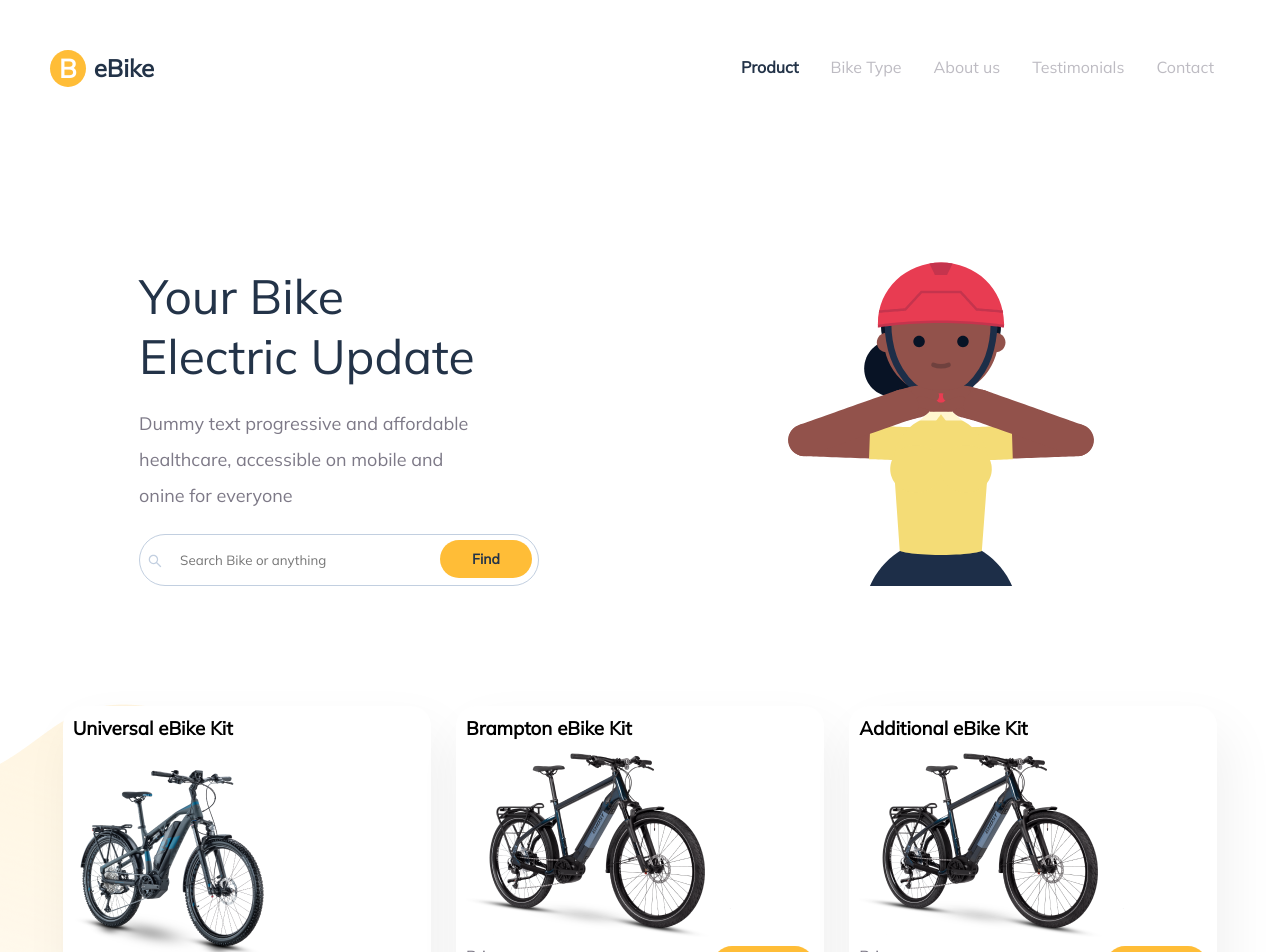
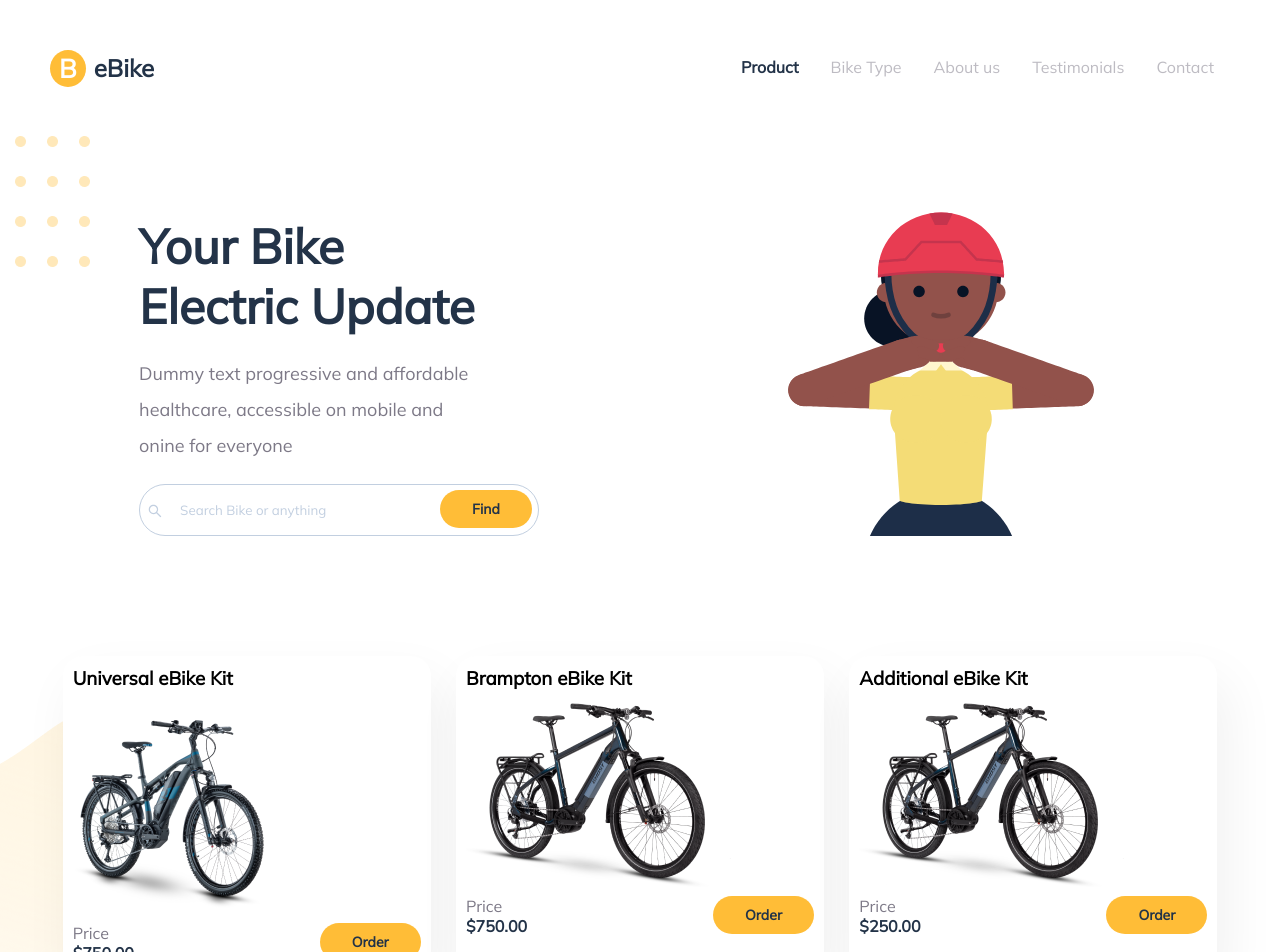
Before and after one commit to 5iveemmy/lottie, a React (Create React App) app: page / in a window 1280 px wide. Shown: the top 952 px of the page. Built offline with nearby package versions, Linux system fonts and the light colour scheme.

Commit message:
add dotss png

```diff
--- a/src/components/Bikes/BikeKit.elements.js
+++ b/src/components/Bikes/BikeKit.elements.js
@@ -10,7 +10,9 @@ export const ForVector = styled.div`
 
 export const VectorImg = styled.img``;
 
-export const BikeKits = styled.div``;
+export const BikeKits = styled.div`
+  padding-top: 50px;
+`;
 
 export const BikeKitWrap = styled.div`
   display: flex;
--- a/src/components/HeroSection/HeroSection.elements.js
+++ b/src/components/HeroSection/HeroSection.elements.js
@@ -3,6 +3,15 @@ import { AiOutlineSearch } from "react-icons/ai";
 
 export const HeroSect = styled.div`
   cursor: pointer;
+  padding-bottom: 50px;
+`;
+
+export const ForDotss = styled.div`
+  position: relative;
+`;
+
+export const DotssImg = styled.img`
+  position: absolute;
 `;
 
 export const HeroSectContainer = styled.div`
@@ -24,6 +33,7 @@ export const Left = styled.div`
 `;
 
 export const LeftHeader = styled.div`
+  font-weight: 700;
   @media screen and (max-width: 960px) {
     display: flex;
     flex-direction: column;
@@ -69,6 +79,10 @@ export const FormInput = styled.input`
   padding: 17px 40px;
   border: 0.5px solid #c2cfe0;
   outline: none;
+
+  &::placeholder {
+    color: #c2cfe0;
+  }
 `;
 
 export const SearchIcon = styled(AiOutlineSearch)`
--- a/src/components/HeroSection/HeroSection.js
+++ b/src/components/HeroSection/HeroSection.js
@@ -2,10 +2,13 @@ import React from "react";
 import { Container } from "../../globalStyles";
 import Lottie from "react-lottie";
 import animationData from "../../lotties/helmet.json";
+import dotss from "../../images/dotss.png";
 import {
+  DotssImg,
   Dummy,
   Electric,
   FindBtn,
+  ForDotss,
   Form,
   FormInput,
   FormWrap,
@@ -31,6 +34,9 @@ const HeroSection = () => {
   return (
     <>
       <HeroSect>
+        <ForDotss>
+          <DotssImg src={dotss} />
+        </ForDotss>
         <Container>
           <HeroSectContainer>
             <Left>
--- a/src/globalStyles.js
+++ b/src/globalStyles.js
@@ -17,8 +17,6 @@ export const Container = styled.div`
   max-width: 1300px;
   margin-right: auto;
   margin-left: auto;
-  padding-top: 50px;
-  padding-bottom: 50px;
   padding-left: 50px;
   padding-right: 50px;
 `;
```
Also changed, not shown: src/images/dotss.png (added).
